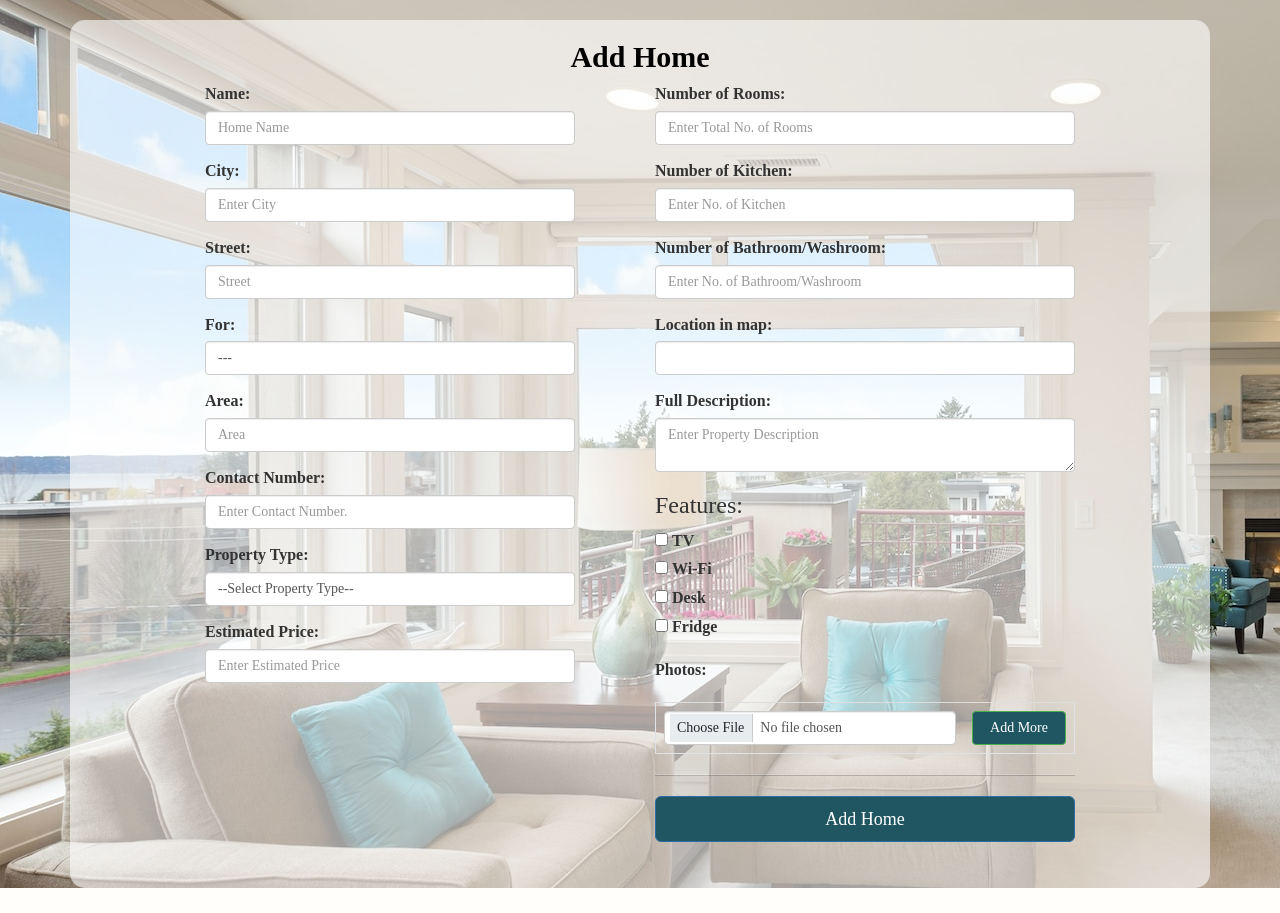
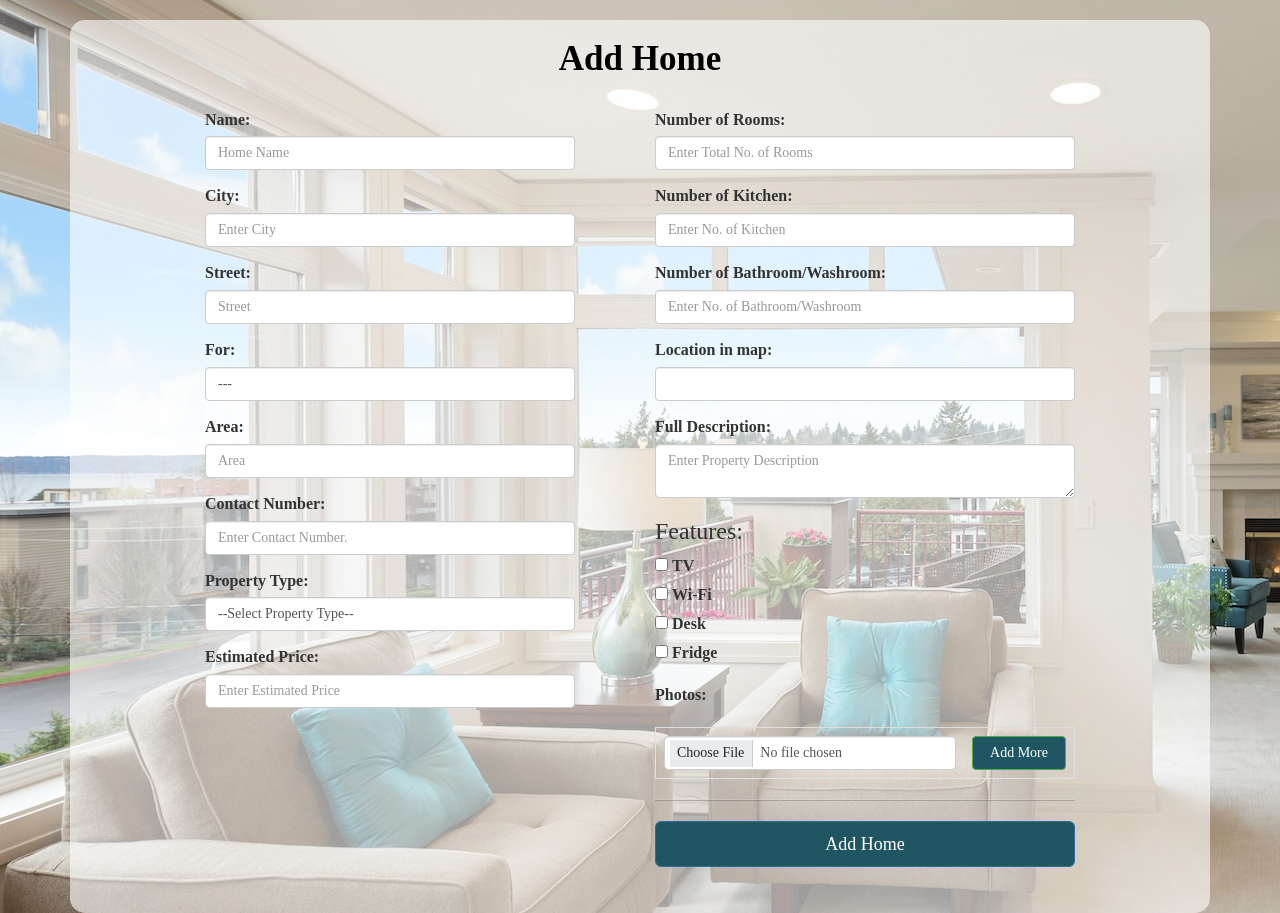
Before and after one commit to AsmaaSaleh1/Sakanat, a PHP site: page /addHome.php in a window 1280 px wide. Shown: the part 72-985 px from the top of the page. Before the commit the page ends 960 px from the top, so only its background shows below. Run offline with PHP 8.4, Linux system fonts and the light colour scheme; some libraries are stand-ins or nearby versions.

Commit message:
edit add home

```diff
--- a/src/addHome.php
+++ b/src/addHome.php
@@ -230,7 +230,7 @@ if(isset($_POST['add_home'])) {
         <div id="map_canvas"></div>
         <form class="tst" method="POST" action="addHome.php" enctype="multipart/form-data">
             <div class="row">
-                <center><h2 style="font-weight: 800;color: black">Add Home</h2></center>
+                <center><h2 style="font-weight: 800;padding-bottom: 20px;font-size: 35px;color: black">Add Home</h2></center>
 
                 <div class="cx col-sm-6">
                     <div class="form-group">
```
